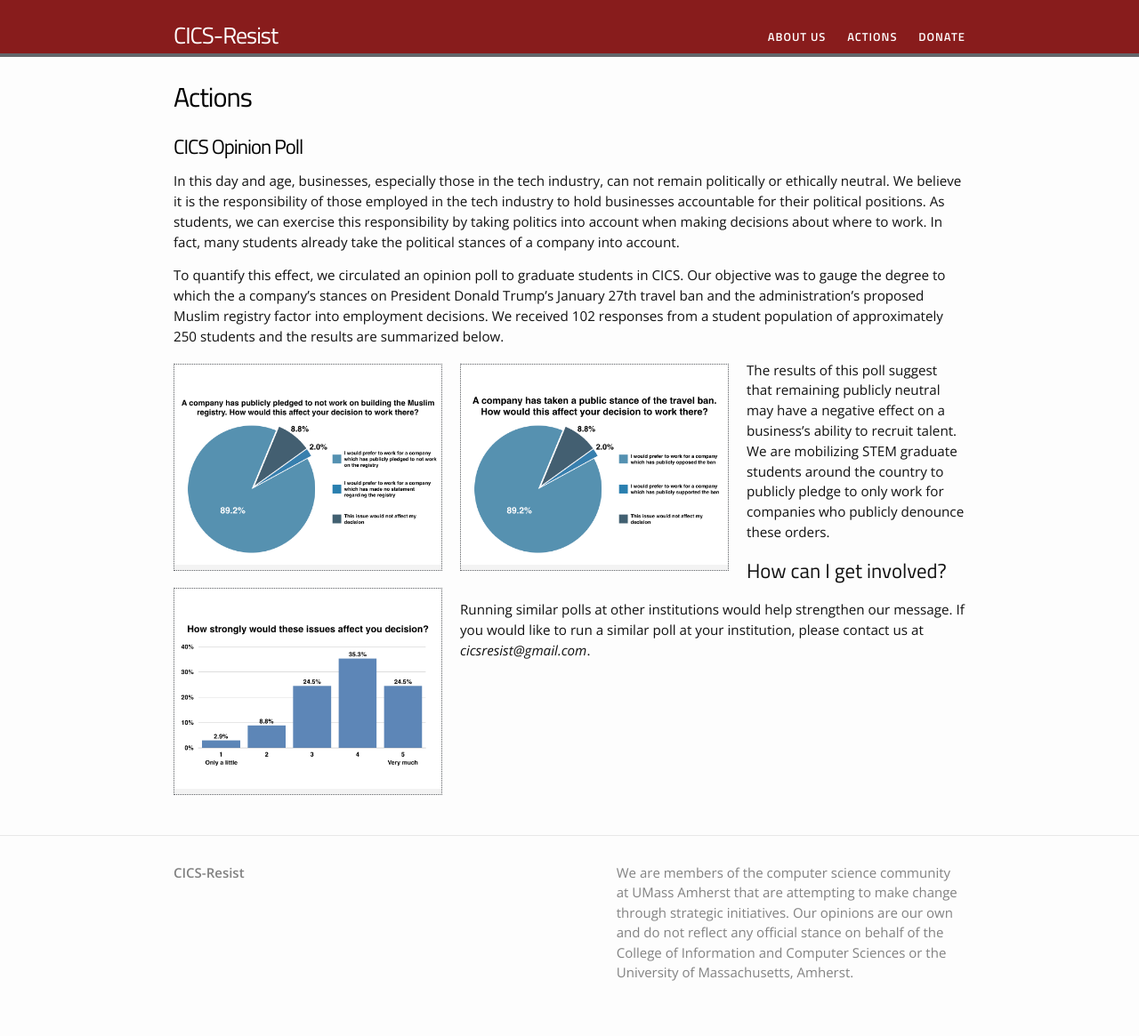
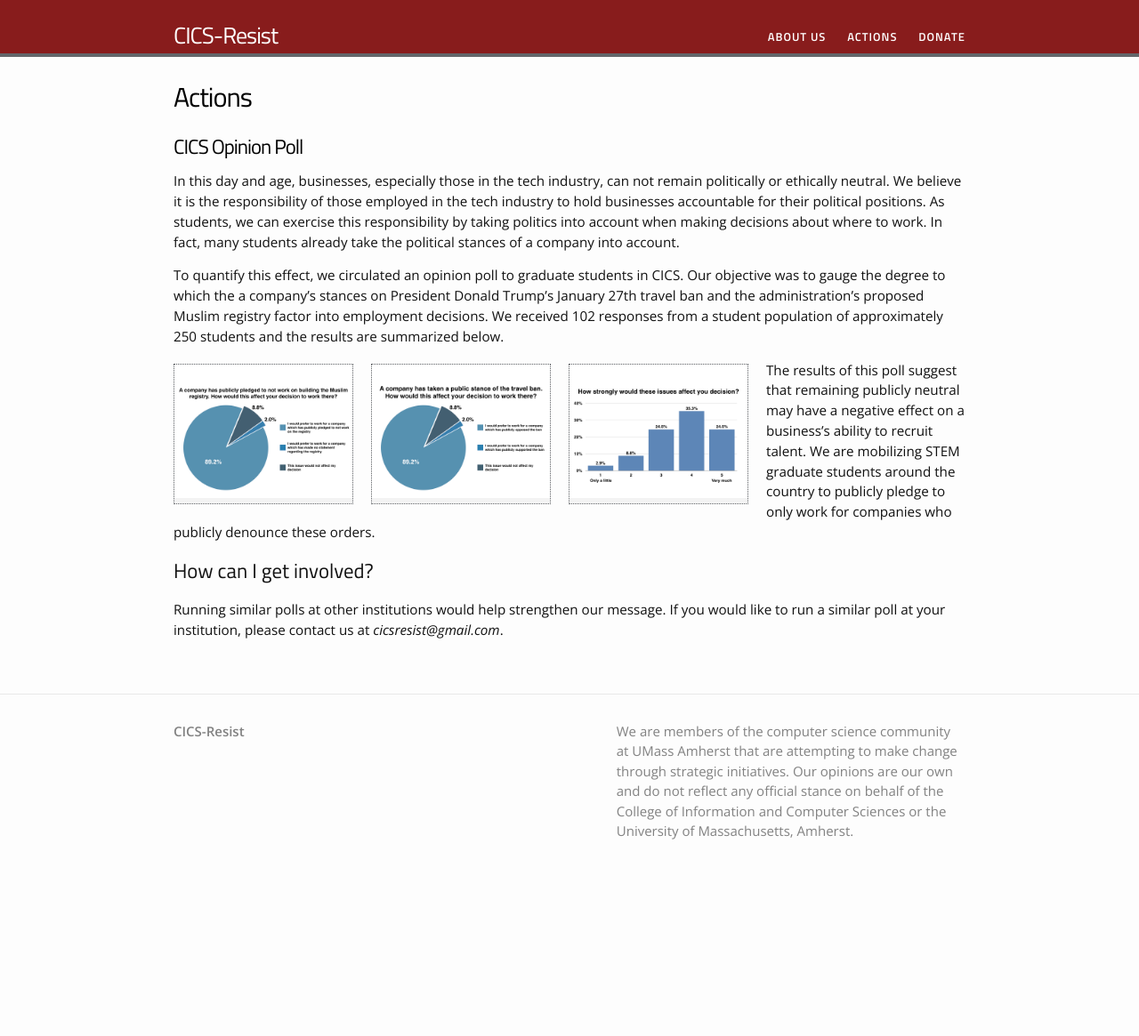
Before and after one commit to cics-resist/cics-resist.github.io, a Jekyll site: the page built from actions.md, in a window 1280 px wide. Shown: the whole page at 89% size. Built offline with Jekyll 4.4.1, drawn with Linux system fonts in a browser that asks for light colours; after the commit the page ends 1006 px from its top, so only the background shows below that.

Commit message:
adjusted layout

```diff
--- a/actions.md
+++ b/actions.md
@@ -10,9 +10,9 @@ In this day and age, businesses, especially those in the tech industry, can not
 
 To quantify this effect, we circulated an opinion poll to graduate students in CICS. Our objective was to gauge the degree to which the a company's stances on President Donald Trump's January 27th travel ban and the administration's proposed Muslim registry factor into employment decisions. We received 102 responses from a student population of approximately 250 students and the results are summarized below.
 
-{% include image.html url="/images/poll_plots.001.jpeg"  width=300 align="left" %}
-{% include image.html url="/images/poll_plots.002.jpeg"  width=300 align="left" %}
-{% include image.html url="/images/poll_plots.003.jpeg"  width=300 align="left" %}
+{% include image.html url="/images/poll_plots.001.jpeg"  width=200 align="left" %}
+{% include image.html url="/images/poll_plots.002.jpeg"  width=200 align="left" %}
+{% include image.html url="/images/poll_plots.003.jpeg"  width=200 align="left" %}
 
 The results of this poll suggest that remaining publicly neutral may have a negative effect on a business's ability to recruit talent. We are mobilizing STEM graduate students around the country to publicly pledge to only work for companies who publicly denounce these orders.
 
```
